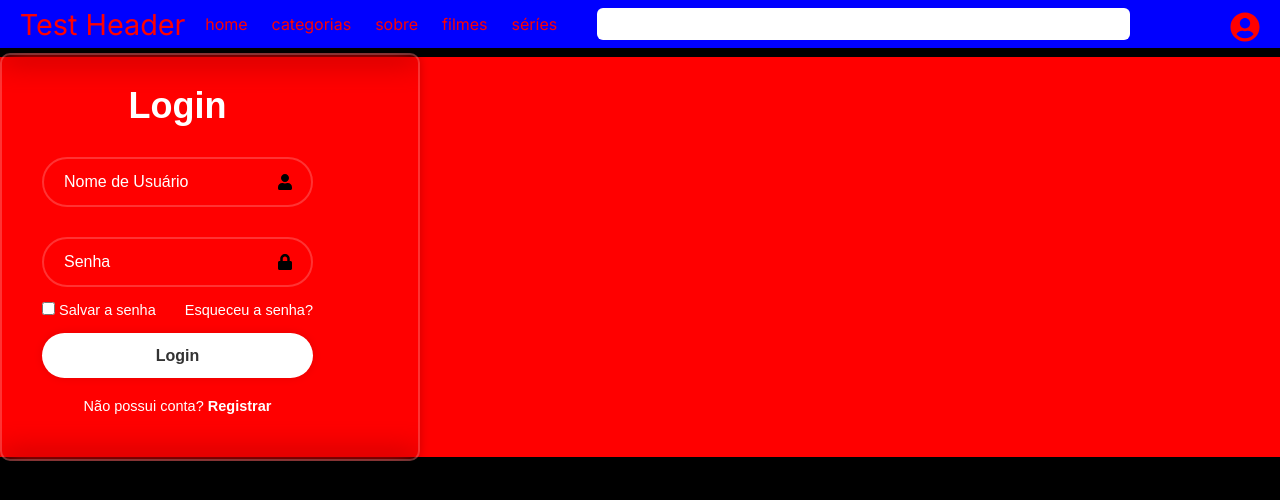
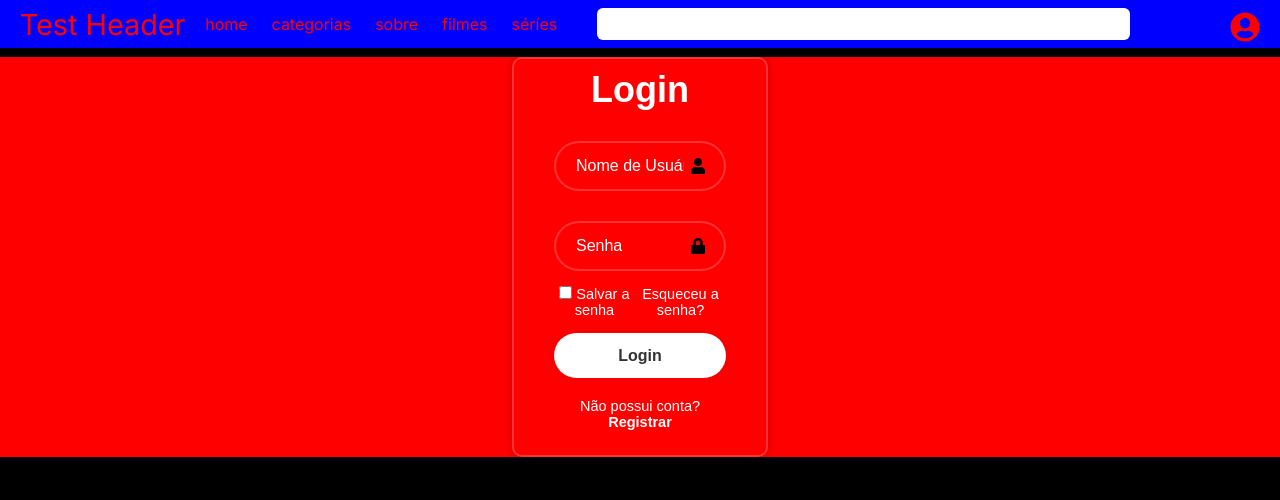
Before and after one commit to gustavocarvalho-ra/BDF, a Next.js app: page / in a window 1280 px wide. Both pictures are taken after a click on the button 1245 px from the left and 28 px from the top of the page. Shown: the top 500 px of the page. Built offline with nearby package versions, Linux system fonts and the light colour scheme.

Commit message:
feat: test jpg

```diff
--- a/src/app/components/Header/index.tsx
+++ b/src/app/components/Header/index.tsx
@@ -30,7 +30,6 @@ export default function Header() {
 
         <input className="inp" type="text" />
 
-
         <div className="login" style={{marginLeft: "100px", fontSize: "50px"}}>
           <button onClick={LoginPop} style={{background: "transparent", color: "red", border: "none", cursor: "pointer"}}>
             <div>{isLog ? <Login /> : " "}</div>
--- a/src/app/components/Header/styles.ts
+++ b/src/app/components/Header/styles.ts
@@ -36,5 +36,11 @@ export const Head = styled.div `
       padding-left: 1em;
       font-size: .9em;
     }
+
+    .login {
+      button {
+        transition: all 6s;
+      }
+    }
   }
 `
--- a/src/app/components/Login/index.tsx
+++ b/src/app/components/Login/index.tsx
@@ -5,7 +5,7 @@ import { Log } from "./styles";
 
 export default function Login() {
   return(
-    <Log className="main">
+    <Log>
       <div className="main">
         <form action="">
           <h1>Login</h1>
--- a/src/app/components/Login/styles.ts
+++ b/src/app/components/Login/styles.ts
@@ -7,9 +7,12 @@ export const Log = styled.div `
   width: 100vw;
   height: 50vh;
   background: red;
+  display: flex;
+  align-content: center;
+  justify-content : center;
 
   .main {
-    width: 420px;
+    width: 20vw;
     background: transparent;
     border: 2px solid rgba(255, 255, 255, .2);
     backdrop-filter: blur(15px);
```
Also changed, not shown: public/cinema.jpg (added).
